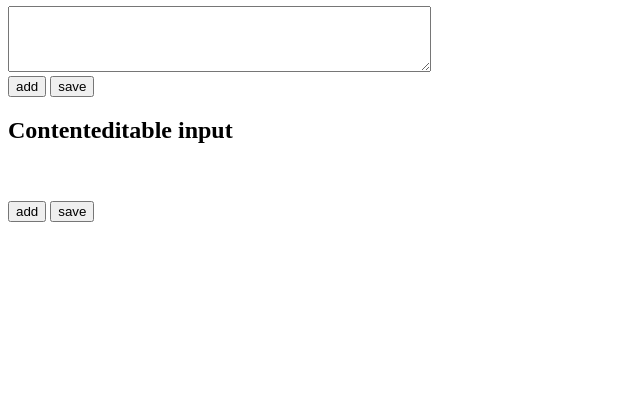
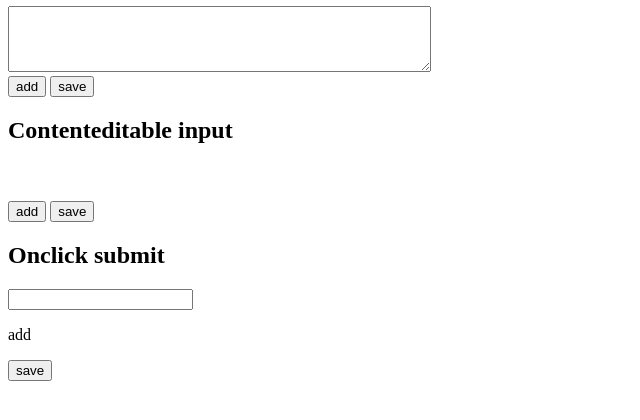
Before and after one commit to iahs/263-final, a Django app: page /list/ in a window 1280 px wide. Shown: the part 230-650 px from the top of the page, without its empty margins (0-640 px from the left). Run offline with Django 3.2, Linux system fonts and the light colour scheme; data that the repository does not hold is empty.

Commit message:
added onclick trigger

```diff
--- a/hackmelists/lists/templates/lists/index.html
+++ b/hackmelists/lists/templates/lists/index.html
@@ -47,4 +47,14 @@
       <input type="button" value="add" onclick="add_list_element('p');">
       <input type="submit" value="save" id="save">
     </form>
+
+    <h2>Onclick submit</h2>
+    <input type="text" id="onclick"></p>
+    <form action="{% url 'list' %}" method="POST">
+      {% csrf_token %}
+      <span>
+        <p onclick="add_list_element('onclick');">add</p>
+        <input type="submit" value="save" id="save">
+      </span>
+    </form>
 </html>
```
